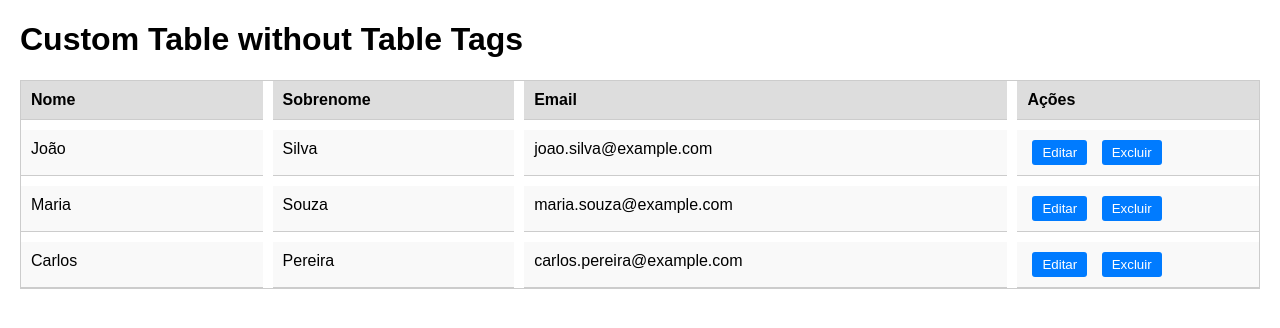
After one commit to nicholasss0/Frame.TADS4, a Flask app: template templates/tables.html in a window 1280 px wide. The commit adds this page. Shown: the top 328 px of the page. Run offline with Flask 3, Linux system fonts and the light colour scheme; the template is opened without the code that fills it, so the values that code supplies are empty.

Commit message:
toGreatTable

```diff
--- a/app.py
+++ b/app.py
@@ -14,6 +14,8 @@ def start():
             return redirect(url_for("tagCanvas"))
         if selection == "toTakePhoto":
             return redirect(url_for("takePhoto"))
+        if selection == "toGreatTable":
+            return redirect(url_for("greatTable"))
         else:
             return '''<script>
                     window.alert("faça sua escolha!")
@@ -31,5 +33,26 @@ def takePhoto():
     return render_template("takePhoto.html")
 
 
+@app.route('/greatTable', methods = ["GET", "POST"])
+def greatTable():
+    # fazer os botões editar e excluir funconarem
+    if request.method == "POST":
+        pass
+    tables = generateTables()
+    return render_template("997lines.html", tables=tables)
+
+
+def generateTables():
+    rows = []
+    for i in range(1, 997):
+        rows.append({
+            "id": i,
+            "first_name": "João",
+            "last_name": "Silva",
+            "email": "joao.silva@example.com",
+        })
+    return rows
+
+
 if "__main__" == __name__:
    app.run(debug=True, host='0.0.0.0')
--- a/static/takePhoto.js
+++ b/static/takePhoto.js
@@ -14,6 +14,9 @@ navigator.mediaDevices.getUserMedia({ video: true })
     });
 
 Btn.addEventListener("click", () => {
-    context.drawImage(video, 0, 0, canvas.width, canvas.height)
+    canvas.width = video.videoWidth;
+    canvas.height = video.videoHeight;
+    context.drawImage(video, 0, 0, canvas.width, canvas.height);
+
 
 })
--- a/templates/start.html
+++ b/templates/start.html
@@ -16,8 +16,12 @@
         <br>
         <label for="button" class="subtittle">Uma página html onde voce pode tirar fotos</label>
         <button class="button" name="selection" value="toTakePhoto">Entrar</button>
+        <br>
+        <label for="button" class="subtittle">Uma tabela um pouco grande</label>
+        <button class="button" name="selection" value="toGreatTable">Entrar</button>
 
     </form>
 
+    <!-- Atividade desconsiderada: 5. crie 6 rotas onde cada um envie o currículo de um integrante do grupo -->
 </body>
 </html>
--- /dev/null
+++ b/templates/tables.html
@@ -0,0 +1,83 @@
+<!DOCTYPE html>
+<html lang="en">
+<head>
+  <meta charset="UTF-8">
+  <meta name="viewport" content="width=device-width, initial-scale=1.0">
+  <title>Custom Table</title>
+  <style>
+    body {
+      font-family: Arial, sans-serif;
+      margin: 20px;
+    }
+    .table {
+      display: grid;
+      grid-template-columns: 1fr 1fr 2fr 1fr;
+      gap: 10px;
+      border: 1px solid #ccc;
+    }
+    .row {
+      display: contents;
+    }
+    .cell {
+      padding: 10px;
+      border-bottom: 1px solid #ccc;
+      background-color: #f9f9f9;
+    }
+    .header {
+      font-weight: bold;
+      background-color: #ddd;
+    }
+    .actions button {
+      margin: 0 5px;
+      padding: 5px 10px;
+      background-color: #007bff;
+      color: #fff;
+      border: none;
+      border-radius: 3px;
+      cursor: pointer;
+    }
+    .actions button:hover {
+      background-color: #0056b3;
+    }
+  </style>
+</head>
+<body>
+  <h1>Custom Table without Table Tags</h1>
+  <div class="table">
+    <!-- Header -->
+    <div class="cell header">Nome</div>
+    <div class="cell header">Sobrenome</div>
+    <div class="cell header">Email</div>
+    <div class="cell header">Ações</div>
+
+    <!-- Data Rows -->
+    <div class="row">
+      <div class="cell">João</div>
+      <div class="cell">Silva</div>
+      <div class="cell">joao.silva@example.com</div>
+      <div class="cell actions">
+        <button>Editar</button>
+        <button>Excluir</button>
+      </div>
+    </div>
+    <div class="row">
+      <div class="cell">Maria</div>
+      <div class="cell">Souza</div>
+      <div class="cell">maria.souza@example.com</div>
+      <div class="cell actions">
+        <button>Editar</button>
+        <button>Excluir</button>
+      </div>
+    </div>
+    <div class="row">
+      <div class="cell">Carlos</div>
+      <div class="cell">Pereira</div>
+      <div class="cell">carlos.pereira@example.com</div>
+      <div class="cell actions">
+        <button>Editar</button>
+        <button>Excluir</button>
+      </div>
+    </div>
+  </div>
+</body>
+</html>
```
Also changed, not shown: aaa.md (+77 -2 lines), templates/997lines.html (added, +72 -0 lines).
